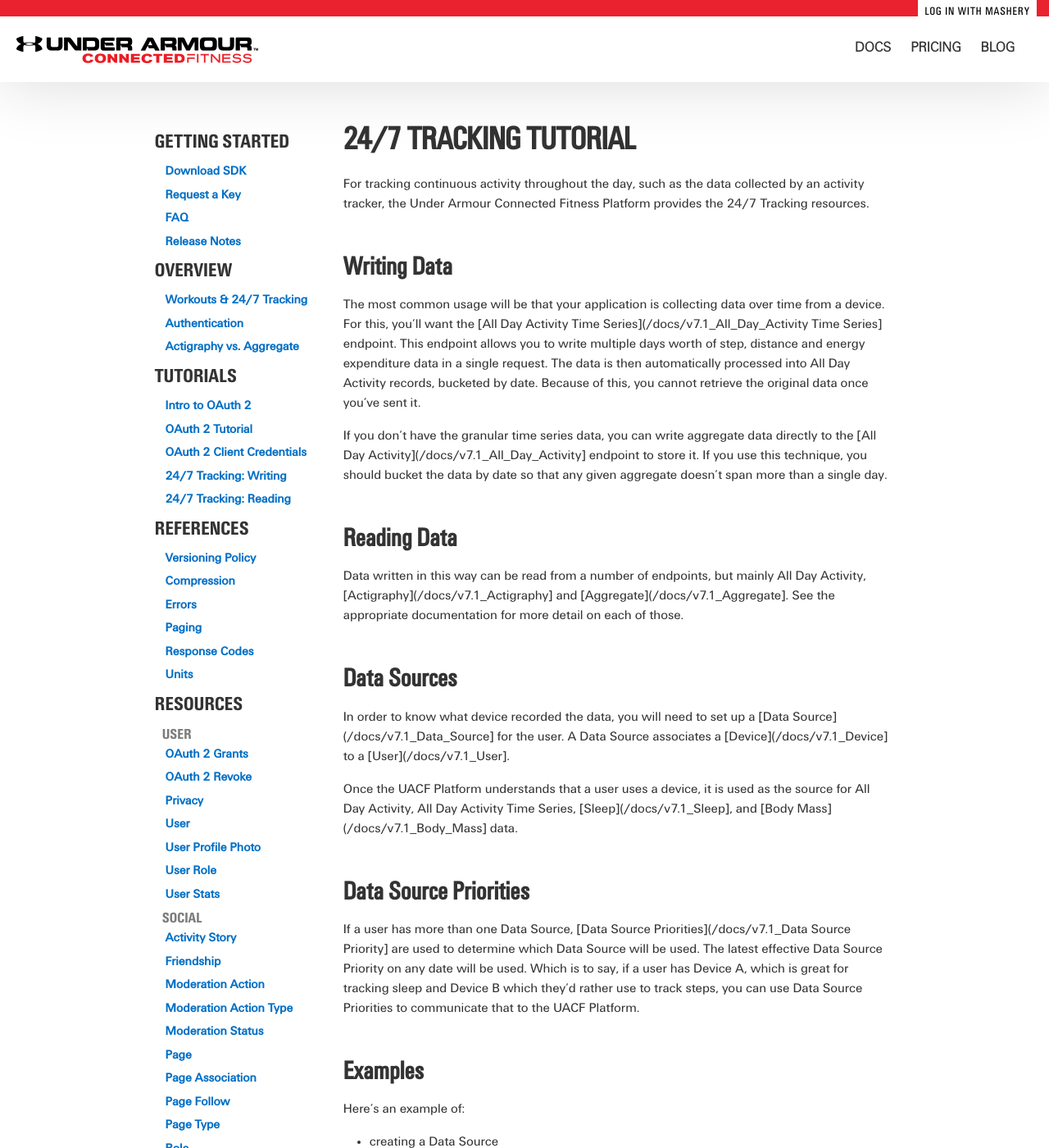
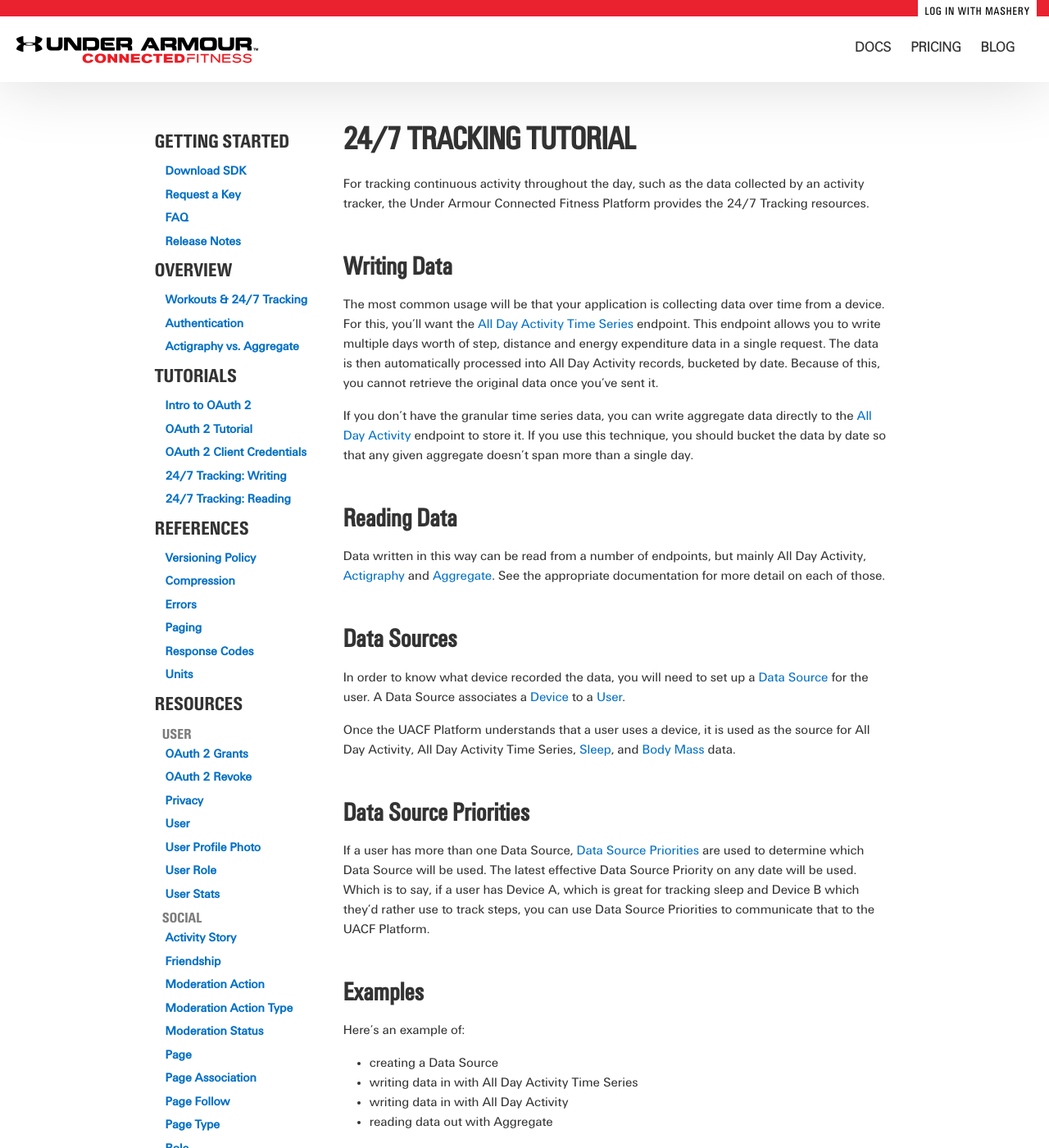
Before and after one commit to jeudyx/jeudyx.github.io, a Jekyll site: the page built from docs/v71/24_7_Tracking_Tutorial.md, in a window 1280 px wide and 1400 px high. Shown: the whole window at 82% size. Built offline with Jekyll 4.4.1, drawn with Linux system fonts in a browser that asks for light colours; some of the changed text lies outside the part shown.

Commit message:
Link fixes, copy fixes

```diff
--- a/docs/v71/24_7_Tracking_Tutorial.md
+++ b/docs/v71/24_7_Tracking_Tutorial.md
@@ -16,14 +16,14 @@
 
 The most common usage will be that your application is collecting data over time
 from a device. For this, you'll want the
-[All Day Activity Time Series](/docs/{{ page.version }}_All_Day_Activity Time Series]
+[All Day Activity Time Series](/docs/{{ page.version }}_All_Day_Activity Time Series)
 endpoint.  This endpoint allows you to write multiple days worth of step,
 distance and energy expenditure data in a single request. The data is then
 automatically processed into All Day Activity records, bucketed by date. Because
 of this, you cannot retrieve the original data once you've sent it.
 
 If you don't have the granular time series data, you can write aggregate data
-directly to the [All Day Activity](/docs/{{ page.version }}_All_Day_Activity] endpoint to
+directly to the [All Day Activity](/docs/{{ page.version }}_All_Day_Activity) endpoint to
 store it. If you use this technique, you should bucket the data by date so that
 any given aggregate doesn't span more than a single day.
 
@@ -31,26 +31,26 @@
 ## Reading Data
 
 Data written in this way can be read from a number of endpoints, but mainly
-All Day Activity, [Actigraphy](/docs/{{ page.version }}_Actigraphy] and
-[Aggregate](/docs/{{ page.version }}_Aggregate]. See the appropriate documentation for more
+All Day Activity, [Actigraphy](/docs/{{ page.version }}_Actigraphy) and
+[Aggregate](/docs/{{ page.version }}_Aggregate). See the appropriate documentation for more
 detail on each of those.
 
 
 ## Data Sources
 
 In order to know what device recorded the data, you will need to set up a
-[Data Source](/docs/{{ page.version }}_Data_Source] for the user. A Data Source associates a
-[Device](/docs/{{ page.version }}_Device] to a [User](/docs/{{ page.version }}_User].
+[Data Source](/docs/{{ page.version }}_Data_Source) for the user. A Data Source associates a
+[Device](/docs/{{ page.version }}_Device) to a [User](/docs/{{ page.version }}_User).
 
 Once the UACF Platform understands that a user uses a device, it is used as the
 source for All Day Activity, All Day Activity Time Series,
-[Sleep](/docs/{{ page.version }}_Sleep], and [Body Mass](/docs/{{ page.version }}_Body_Mass] data.
+[Sleep](/docs/{{ page.version }}_Sleep), and [Body Mass](/docs/{{ page.version }}_Body_Mass) data.
 
 
 ## Data Source Priorities
 
 If a user has more than one Data Source,
-[Data Source Priorities](/docs/{{ page.version }}_Data Source Priority] are used to determine
+[Data Source Priorities](/docs/{{ page.version }}_Data Source Priority) are used to determine
 which Data Source will be used. The latest effective Data Source Priority on any
 date will be used. Which is to say, if a user has Device A, which is great for
 tracking sleep and Device B which they'd rather use to track steps, you can use
@@ -495,14 +495,14 @@
 
 ## See Also
 
-* [Actigraphy](/docs/{{ page.version }}_Actigraphy]
-* [Aggregate](/docs/{{ page.version }}_Aggregate]
-* [Body Mass](/docs/{{ page.version }}_Body_Mass]
-* [Data Source](/docs/{{ page.version }}_Data_Source]
-* [Data Source Priorities](/docs/{{ page.version }}_Data_Source_Priority]
-* [Device](/docs/{{ page.version }}_Device]
-* [Sleep](/docs/{{ page.version }}_Sleep]
-* [User](/docs/{{ page.version }}_User]
+* [Actigraphy](/docs/{{ page.version }}_Actigraphy)
+* [Aggregate](/docs/{{ page.version }}_Aggregate)
+* [Body Mass](/docs/{{ page.version }}_Body_Mass)
+* [Data Source](/docs/{{ page.version }}_Data_Source)
+* [Data Source Priorities](/docs/{{ page.version }}_Data_Source_Priority)
+* [Device](/docs/{{ page.version }}_Device)
+* [Sleep](/docs/{{ page.version }}_Sleep)
+* [User](/docs/{{ page.version }}_User)
 * [Workout & 24/7 Tracking overview](/docs/v71_workouts_and_24_7_tracking)
 * [Actigraphy vs. Aggregate overview](/docs/v71_actigraphy_vs_aggregate)
 * [24/7 Tracking: Reading Data](/docs/v71_24_7_tracking_reading_tutorial)
```
Also changed, not shown: docs/v70/Release_Notes.md (+1 -1 lines), docs/v71/24_7_Tracking_Tutorial_Reading.md (+3 -3 lines), docs/vx/24_7_Tracking_Tutorial.md (deleted).
